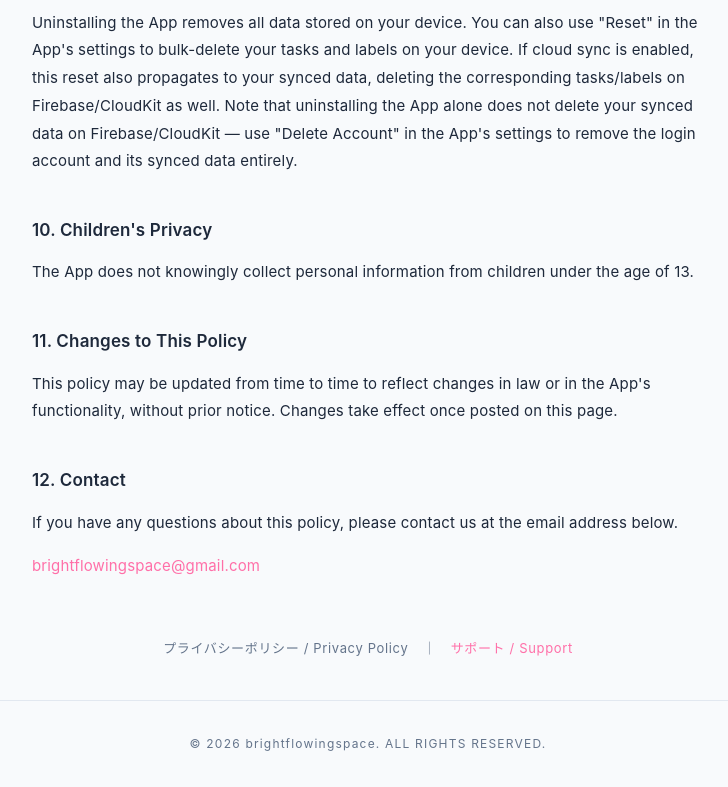
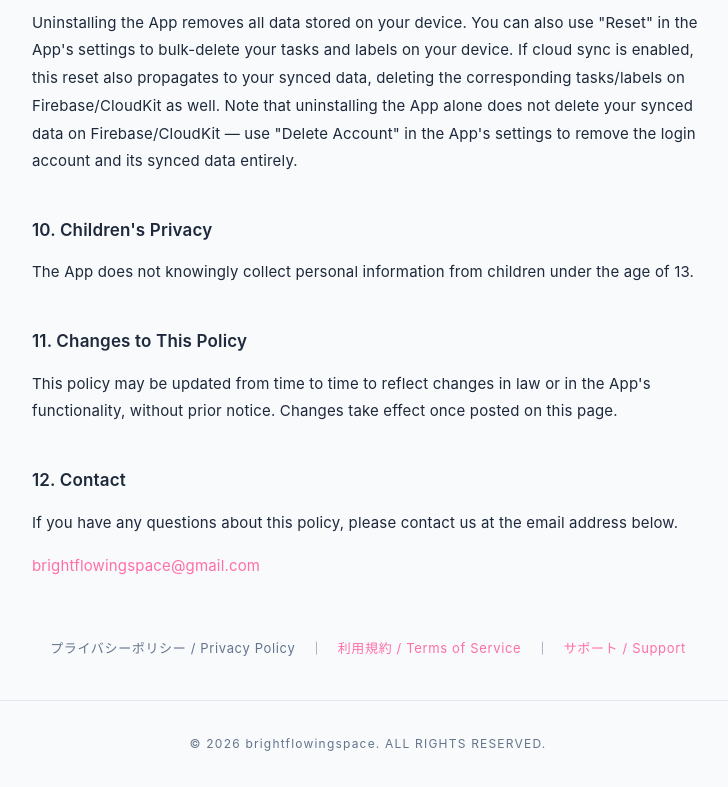
Before and after one commit to brightflowingspace/bright_todo_privacy, a plain HTML site: page index.html in a window 1280 px wide. Shown: the part 5771-6558 px from the top of the page, without its empty margins (272-1000 px from the left). Drawn offline with Linux system fonts and the light colour scheme.

Commit message:
feat: プライバシー・サポートのフッターに利用規約リンクを追加
Co-Authored-By: Claude Sonnet 5.5 <noreply@anthropic.com>

```diff
--- a/index.html
+++ b/index.html
@@ -324,6 +324,8 @@
   <nav class="footer-links">
     <span class="current">プライバシーポリシー / Privacy Policy</span>
     <span class="sep">｜</span>
+    <a href="./terms.html">利用規約 / Terms of Service</a>
+    <span class="sep">｜</span>
     <a href="./support.html">サポート / Support</a>
   </nav>
 
```
Also changed, not shown: support.html (+2 -0 lines).
